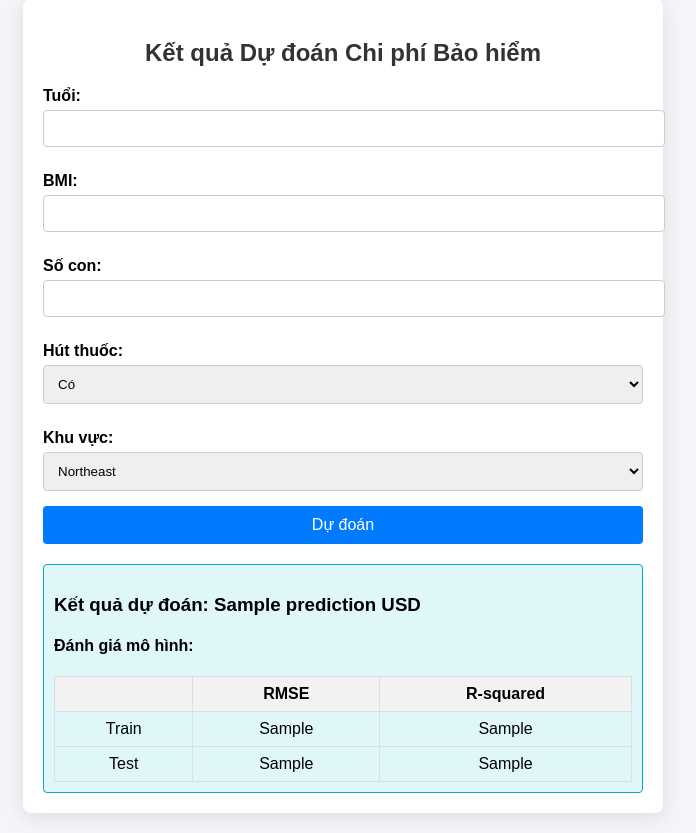
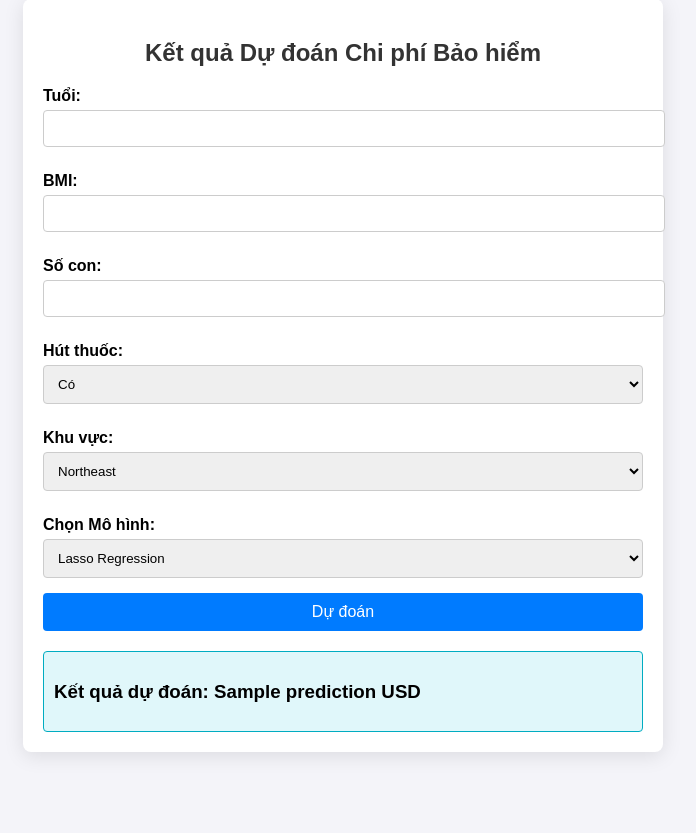
Before and after one commit to taptanhlandau123/incurances, a Flask app: template templates/giaodien.html in a window 1280 px wide. Shown: the part 21-854 px from the top of the page, without its empty margins (297-993 px from the left). After the commit the page ends 777 px from the top, so only its background shows below. Run offline with Flask 3, Linux system fonts and the light colour scheme; the template is opened without the code that fills it: most values are stand-ins (such as "Sample title", 1, 10 or a date in 2020).

Commit message:
Mô tả về thay đổi

```diff
--- a/templates/giaodien.html
+++ b/templates/giaodien.html
@@ -90,26 +90,29 @@
         <h2>Kết quả Dự đoán Chi phí Bảo hiểm</h2>
         <form method="POST">
             <label for="age">Tuổi:</label>
-            <input type="text" id="age" name="age" value="{{ request.form['age'] }}" required>
+            <input type="text" id="age" name="age" value="{{ request.form.age }}" required>
             <label for="BMI">BMI:</label>
-            <input type="text" id="BMI" name="BMI" value="{{ request.form['BMI'] }}" required>
+            <input type="text" id="BMI" name="BMI" value="{{ request.form.BMI }}" required>
             <label for="children">Số con:</label>
-            <input type="text" id="children" name="children" value="{{ request.form['children'] }}" required>
+            <input type="text" id="children" name="children" value="{{ request.form.children }}" required>
             <label for="smoke">Hút thuốc:</label>
             <select id="smoke" name="smoke" required>
-                <option value="yes" {% if request.form['smoke']=='yes' %}selected{% endif %}>Có</option>
-                <option value="no" {% if request.form['smoke']=='no' %}selected{% endif %}>Không</option>
+                <option value="yes" {% if request.form.smoke == 'yes' %}selected{% endif %}>Có</option>
+                <option value="no" {% if request.form.smoke == 'no' %}selected{% endif %}>Không</option>
             </select>
             <label for="area">Khu vực:</label>
             <select id="area" name="area" required>
-                <option value="northeast" {% if request.form['area']=='northeast' %}selected{% endif %}>Northeast
-                </option>
-                <option value="northwest" {% if request.form['area']=='northwest' %}selected{% endif %}>Northwest
-                </option>
-                <option value="southeast" {% if request.form['area']=='southeast' %}selected{% endif %}>Southeast
-                </option>
-                <option value="southwest" {% if request.form['area']=='southwest' %}selected{% endif %}>Southwest
-                </option>
+                <option value="northeast" {% if request.form.area == 'northeast' %}selected{% endif %}>Northeast</option>
+                <option value="northwest" {% if request.form.area == 'northwest' %}selected{% endif %}>Northwest</option>
+                <option value="southeast" {% if request.form.area == 'southeast' %}selected{% endif %}>Southeast</option>
+                <option value="southwest" {% if request.form.area == 'southwest' %}selected{% endif %}>Southwest</option>
+            </select>
+            <label for="model_choice">Chọn Mô hình:</label>
+            <select id="model_choice" name="model_choice" required>
+                <option value="lasso" {% if request.form.model_choice == 'lasso' %}selected{% endif %}>Lasso Regression</option>
+                <option value="ridge" {% if request.form.model_choice == 'ridge' %}selected{% endif %}>Ridge Regression</option>
+                <option value="elasticnet" {% if request.form.model_choice == 'elasticnet' %}selected{% endif %}>ElasticNet Regression</option>
+                <option value="stacking" {% if request.form.model_choice == 'stacking' %}selected{% endif %}>Stacking</option>
             </select>
             <button type="submit">Dự đoán</button>
         </form>
@@ -117,25 +120,10 @@
         {% if prediction %}
         <div class="result">
             <h3>Kết quả dự đoán: {{ prediction }} USD</h3>
-            <h4>Đánh giá mô hình:</h4>
-            <table>
-                <tr>
-                    <th></th>
-                    <th>RMSE</th>
-                    <th>R-squared</th>
-                </tr>
-                <tr>
-                    <td>Train</td>
-                    <td>{{ rmse_train }}</td>
-                    <td>{{ r2_train }}</td>
-                </tr>
-                <tr>
-                    <td>Test</td>
-                    <td>{{ rmse_test }}</td>
-                    <td>{{ r2_test }}</td>
-                </tr>
-            </table>
+
         </div>
         {% endif %}
     </div>
 </body>
+
+</html>
```
